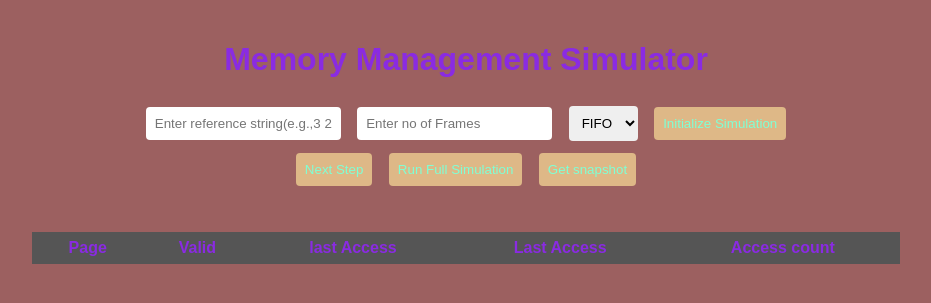
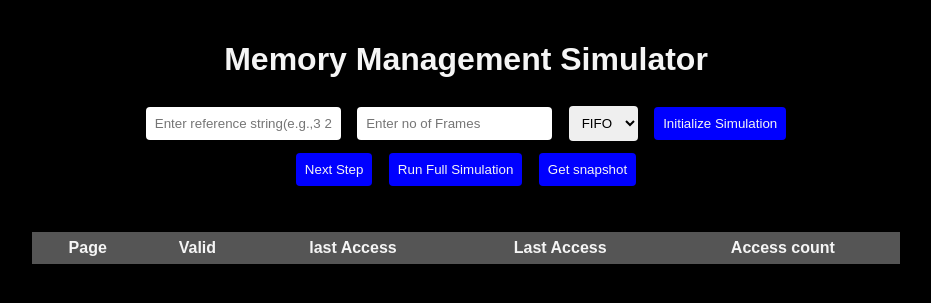
Before and after one commit to KollipakulaNikhil/Memory_Managment_Simulator, a Flask app: page / in a window 1280 px wide. Shown: the top 303 px of the page, without its empty margins (174-1105 px from the left). Run offline with Flask 2, Linux system fonts and the light colour scheme; lists and menus that the app fills with data are empty.

Commit message:
Update styles for body, button, and cell elements

```diff
--- a/static/style.css
+++ b/static/style.css
@@ -1,7 +1,7 @@
 body {
     font-family: Arial, sans-serif;
-    background: #9c6060;
-    color: blueviolet;
+    background:black;
+    color:whitesmoke;
     text-align: center;
     margin: 0;
     padding: 20px;
@@ -13,8 +13,8 @@ input, select, button {
     border-radius: 4px;
 }
 button {
-    background: burlywood;
-    color: aquamarine;
+    background: blue;
+    color:whitesmoke;
     cursor: pointer;
 }
 button:hover {
@@ -29,14 +29,14 @@ button:hover {
 .cell {
     width: 60px;
     height: 60px;
-    border: 1px solid #555;
+    border: 1px solid whitesmoke;
     display: flex;
     justify-content: center;
     align-items: center;
     margin: 5px;
     font-size: 20px;
     border-radius: 10px;
-    background: black;
+    background:white;
     transition: background 0.5s;
 }
 .cell.active {
```
